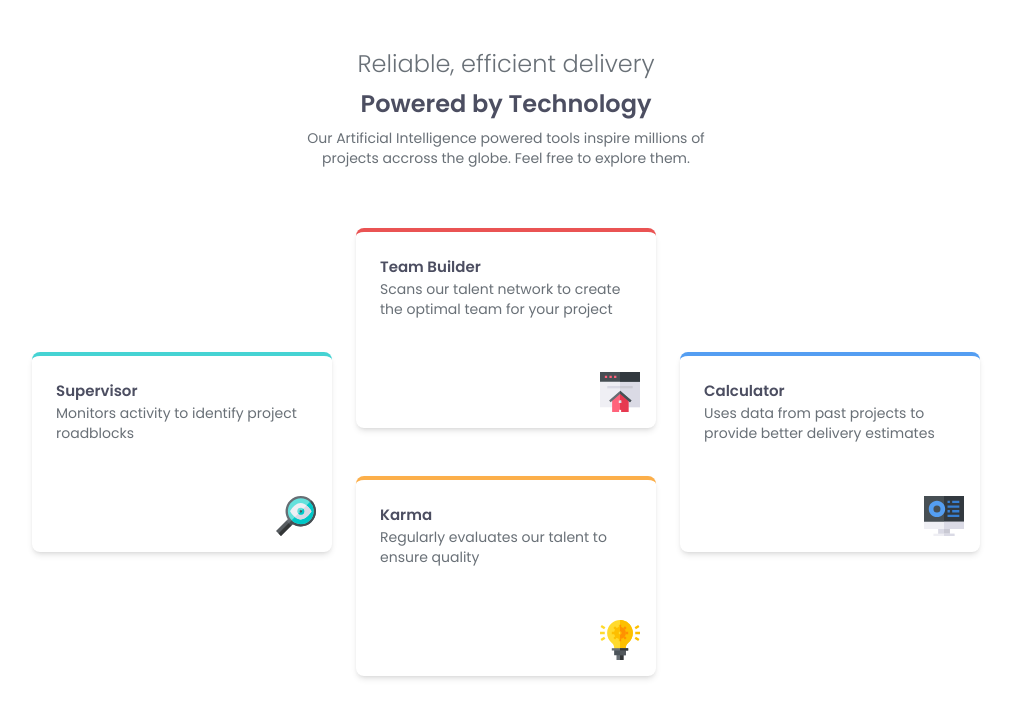
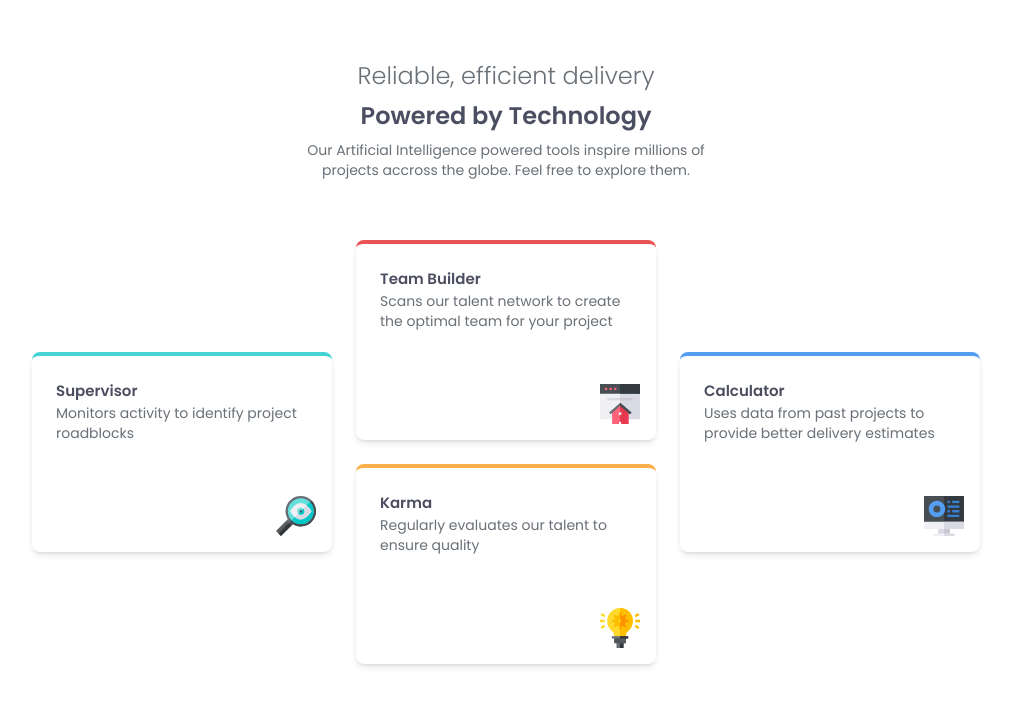
Before and after one commit to BCEESAY10/four-card-feature-section, a React (Vite) app in the folder client/: page / in a window 1280 px wide. Shown: the top 718 px of the page, without its empty margins (134-1145 px from the left). Built offline with nearby package versions, Linux system fonts and the light colour scheme.

Commit message:
finalize

```diff
--- a/client/src/App.jsx
+++ b/client/src/App.jsx
@@ -10,7 +10,7 @@ function App(){
           <h1 className='font-[600] text-2xl text-gray-500'>Powered by Technology</h1>
           <h3 className='text-sm text-gray-400'>Our Artificial Intelligence powered tools inspire millions of projects accross the globe. Feel free to explore them.</h3>
         </header>
-        <article className='grid p-8 lg:py-0 lg:-mt-16 grid-cols-1 lg:grid-cols-3 lg:grid-rows-3 gap-6'>
+        <article className='grid p-8 lg:py-0 lg:-mt-16 grid-cols-1 lg:grid-cols-3 lg:grid-rows-3 gap-x-6 gap-y-3'>
           <div className='w-[300px] min-h-[200px] relative bg-white p-6 rounded-lg shadow-md border-t-[4px] border-red lg:col-start-2 lg:row-start-1 transform lg:translate-y-1/2'>
              <h4 className='font-[600] text-gray-500'>Team Builder</h4>
              <p className='text-sm text-gray-400'>Scans our talent network to create the optimal team for your project</p>
```
